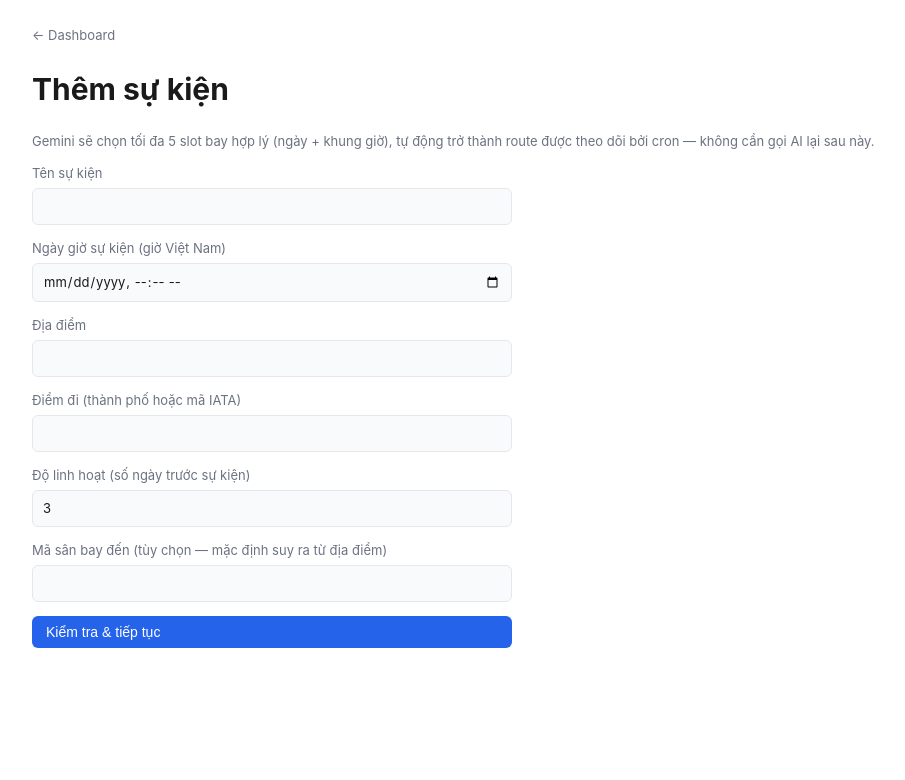
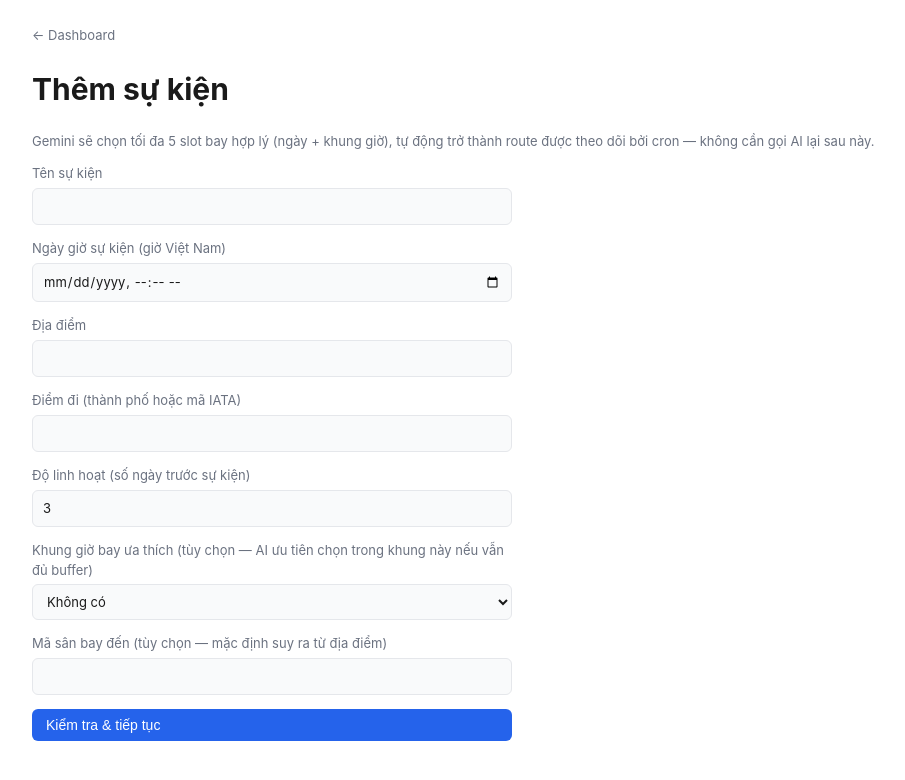
Before and after one commit to hlhngoc/flight-price-tracker, a Next.js app in the folder web/: page /add-event in a window 1280 px wide. Shown: the top 780 px of the page, without its empty margins (144-1049 px from the left). Built offline with nearby package versions, Linux system fonts and the light colour scheme.

Commit message:
feat(events): optional preferred_time_window hint for AI slot picker

```diff
--- a/web/app/add-event/page.tsx
+++ b/web/app/add-event/page.tsx
@@ -4,12 +4,15 @@ import Link from "next/link";
 import { useState, type FormEvent } from "react";
 import { cityNameForCode, resolveAirportCode } from "@/lib/airports";
 import { formatDmy } from "@/lib/dateFormat";
+import { TIME_WINDOW_PRESETS } from "@/lib/timeWindows";
 
 interface ResolvedLocations {
   originCode: string;
   originName: string;
   destCode: string;
   destName: string;
+  flexibilityDays: number;
+  timeWindow: string;
 }
 
 interface CreatedRoute {
@@ -31,6 +34,7 @@ export default function AddEventPage() {
   const [origin, setOrigin] = useState("");
   const [flexibilityDays, setFlexibilityDays] = useState(3);
   const [destination, setDestination] = useState("");
+  const [timeWindow, setTimeWindow] = useState("");
   const [error, setError] = useState<string | null>(null);
   const [submitting, setSubmitting] = useState(false);
   const [result, setResult] = useState<EventResult | null>(null);
@@ -51,6 +55,8 @@ export default function AddEventPage() {
         originName: cityNameForCode(originCode) ?? originCode,
         destCode,
         destName: cityNameForCode(destCode) ?? destCode,
+        flexibilityDays,
+        timeWindow,
       });
     } catch (err) {
       setError((err as Error).message);
@@ -72,6 +78,7 @@ export default function AddEventPage() {
           origin,
           flexibilityDays,
           destination: destination || undefined,
+          timeWindow: timeWindow || undefined,
         }),
       });
       const data = await resp.json();
@@ -132,6 +139,17 @@ export default function AddEventPage() {
             />
           </label>
           <label>
+            Khung giờ bay ưa thích (tùy chọn — AI ưu tiên chọn trong khung này nếu vẫn đủ buffer)
+            <select value={timeWindow} onChange={(e) => setTimeWindow(e.target.value)}>
+              <option value="">Không có</option>
+              {TIME_WINDOW_PRESETS.map((w) => (
+                <option key={w} value={w}>
+                  {w}
+                </option>
+              ))}
+            </select>
+          </label>
+          <label>
             Mã sân bay đến (tùy chọn — mặc định suy ra từ địa điểm)
             <input value={destination} onChange={(e) => setDestination(e.target.value)} />
           </label>
@@ -150,6 +168,8 @@ export default function AddEventPage() {
             <li>
               Điểm đến: <strong>{resolved.destName}</strong> ({resolved.destCode})
             </li>
+            <li>Độ linh hoạt: {resolved.flexibilityDays} ngày trước sự kiện</li>
+            <li>Khung giờ bay ưa thích: {resolved.timeWindow || "(không có, để AI tự chọn)"}</li>
           </ul>
           {error && <p className="error">{error}</p>}
           <div className="row-actions">
--- a/web/app/api/events/route.ts
+++ b/web/app/api/events/route.ts
@@ -3,6 +3,7 @@ import { resolveAirportCode } from "@/lib/airports";
 import { AIReasoningError, generateEventSlots } from "@/lib/gemini";
 import { addEvent, addRoute, findMatchingRoute, getEvent } from "@/lib/firestore";
 import { triggerPriceCheckWorkflow } from "@/lib/githubActions";
+import { TIME_WINDOW_PRESETS } from "@/lib/timeWindows";
 
 export const runtime = "nodejs";
 
@@ -13,6 +14,7 @@ interface EventRequestBody {
   origin?: string;
   flexibilityDays?: number;
   destination?: string;
+  timeWindow?: string;
 }
 
 export async function POST(req: NextRequest) {
@@ -26,6 +28,9 @@ export async function POST(req: NextRequest) {
   const { name, datetime, location, origin, flexibilityDays } = body;
   if (!name || !datetime || !location || !origin || flexibilityDays == null) {
     return NextResponse.json({ error: "Thiếu trường bắt buộc." }, { status: 400 });
+  }
+  if (body.timeWindow && !TIME_WINDOW_PRESETS.includes(body.timeWindow)) {
+    return NextResponse.json({ error: "Khung giờ mong muốn không hợp lệ." }, { status: 400 });
   }
 
   let originCode: string;
@@ -50,6 +55,7 @@ export async function POST(req: NextRequest) {
     location,
     origin: originCode,
     flexibility_days: flexibilityDays,
+    preferred_time_window: body.timeWindow || null,
   });
   const event = await getEvent(eventId);
   if (!event) {
--- a/web/lib/firestore.ts
+++ b/web/lib/firestore.ts
@@ -23,10 +23,11 @@ export async function addEvent(input: {
   location: string;
   origin: string;
   flexibility_days: number;
+  preferred_time_window?: string | null;
 }): Promise<string> {
   const ref = await firestoreDb()
     .collection(EVENTS)
-    .add({ ...input, created_at: nowIso() });
+    .add({ ...input, preferred_time_window: input.preferred_time_window ?? null, created_at: nowIso() });
   return ref.id;
 }
 
--- a/web/lib/gemini.ts
+++ b/web/lib/gemini.ts
@@ -81,11 +81,15 @@ export async function generateEventSlots(event: EventDoc): Promise<EventSlot[]>
     .toISOString()
     .slice(0, 10);
 
+  const timeWindowLine = event.preferred_time_window
+    ? `\nKhung giờ bay ưa thích: ${event.preferred_time_window} (ưu tiên chọn slot trong khung giờ này nếu vẫn đảm bảo đủ buffer an toàn)`
+    : "";
+
   const userPrompt = `Tên sự kiện: ${event.event_name}
 Thời gian sự kiện: ${vnDateTimeString(eventDatetime)}
 Địa điểm: ${event.location}
 Điểm đi: ${event.origin}
-Độ linh hoạt: ${event.flexibility_days} ngày trước sự kiện
+Độ linh hoạt: ${event.flexibility_days} ngày trước sự kiện${timeWindowLine}
 
 LƯU Ý QUAN TRỌNG: Chuyến bay PHẢI đến nơi trước giờ sự kiện ít nhất
 ${BUFFER_HOURS} tiếng (buffer di chuyển + rủi ro delay). Nếu sự kiện diễn ra
--- a/web/lib/types.ts
+++ b/web/lib/types.ts
@@ -12,6 +12,7 @@ export interface EventDoc {
   location: string;
   origin: string;
   flexibility_days: number;
+  preferred_time_window: string | null;
   created_at: string;
 }
 
```
